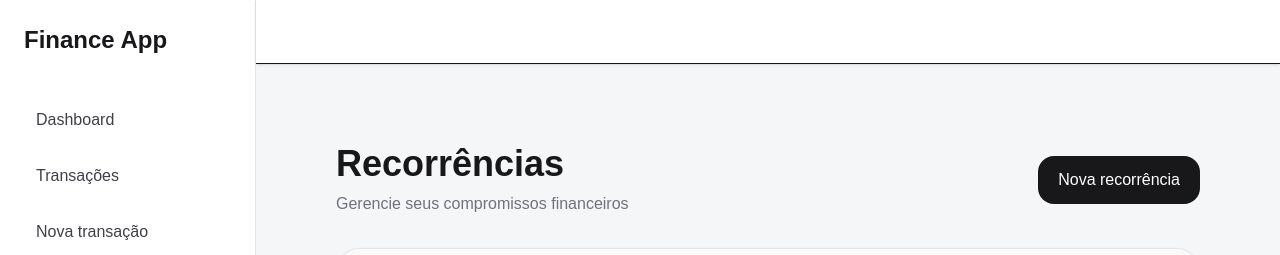
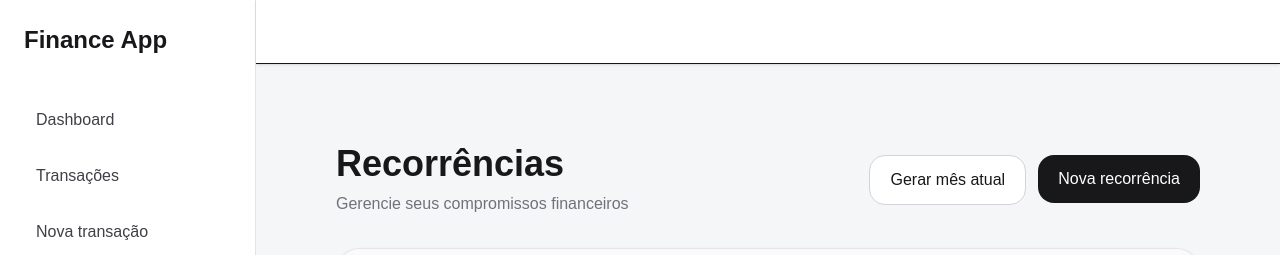
Before and after one commit to matheuslauffer/finance-app, a Next.js app: page /recurring-transactions in a window 1280 px wide. Shown: the top 255 px of the page. Built offline with nearby package versions, Linux system fonts and the light colour scheme; no server answers; the database is empty; sample sign-in values are in the browser's storage.

Commit message:
Add recurring transaction generation endpoint

```diff
--- a/app/(app)/recurring-transactions/page.tsx
+++ b/app/(app)/recurring-transactions/page.tsx
@@ -11,6 +11,10 @@ import Link from 'next/link';
 import {
   getRecurringTransactions,
 } from '@/services/recurring-transactions-service';
+
+import {
+  GenerateRecurringTransactionsButton,
+} from '@/app/components/generate-recurring-transactions-button';
 
 export default async function
 RecurringTransactionsPage() {
@@ -65,6 +69,14 @@ RecurringTransactionsPage() {
 
         </div>
 
+        <div className="
+          flex
+          items-start
+          gap-3
+        ">
+
+          <GenerateRecurringTransactionsButton />
+
           <Link
             href="
               /recurring-transactions/new
@@ -83,6 +95,8 @@ RecurringTransactionsPage() {
           >
             Nova recorrência
           </Link>
+
+        </div>
 
       </div>
 
--- /dev/null
+++ b/app/api/recurring-transactions/generate/route.ts
@@ -0,0 +1,81 @@
+import {
+  auth,
+} from '@clerk/nextjs/server';
+
+import {
+  getCurrentMonth,
+} from '@/lib/current-month';
+
+import {
+  generateRecurringTransactions,
+} from '@/services/generate-recurring-transactions-service';
+
+function
+normalizeMonth(
+  month?: string
+) {
+
+  if (
+    month
+    && /^\d{4}-\d{2}$/.test(
+      month
+    )
+  ) {
+
+    return month;
+  }
+
+  return getCurrentMonth()
+    .slice(
+      0,
+      7
+    );
+}
+
+export async function
+POST(
+  request: Request
+) {
+
+  const session =
+    await auth();
+
+  const userId =
+    session.userId;
+
+  if (!userId) {
+
+    return Response.json(
+      {
+        error:
+          'Unauthorized',
+      },
+
+      {
+        status: 401,
+      }
+    );
+  }
+
+  const body =
+    await request
+      .json()
+      .catch(
+        () => ({})
+      );
+
+  const month =
+    normalizeMonth(
+      body.month
+    );
+
+  const result =
+    await generateRecurringTransactions(
+      userId,
+      month
+    );
+
+  return Response.json(
+    result
+  );
+}
--- /dev/null
+++ b/app/components/generate-recurring-transactions-button.tsx
@@ -0,0 +1,136 @@
+'use client';
+
+import {
+  useState,
+} from 'react';
+
+import {
+  useRouter,
+} from 'next/navigation';
+
+export function
+GenerateRecurringTransactionsButton() {
+
+  const router =
+    useRouter();
+
+  const [
+    isGenerating,
+    setIsGenerating,
+  ] = useState(false);
+
+  const [
+    feedback,
+    setFeedback,
+  ] = useState<string | null>(
+    null
+  );
+
+  async function
+  handleGenerate() {
+
+    setIsGenerating(
+      true
+    );
+
+    setFeedback(
+      null
+    );
+
+    const response =
+      await fetch(
+        '/api/recurring-transactions/generate',
+        {
+          method:
+            'POST',
+
+          headers: {
+            'Content-Type':
+              'application/json',
+          },
+
+          body:
+            JSON.stringify({}),
+        }
+      );
+
+    if (!response.ok) {
+
+      setFeedback(
+        'Não foi possível gerar as recorrências.'
+      );
+
+      setIsGenerating(
+        false
+      );
+
+      return;
+    }
+
+    const result =
+      await response.json();
+
+    setFeedback(
+      `${result.createdCount} criada(s), ${result.skippedCount} já existente(s).`
+    );
+
+    setIsGenerating(
+      false
+    );
+
+    router.refresh();
+  }
+
+  return (
+
+    <div className="
+      flex
+      flex-col
+      items-end
+      gap-2
+    ">
+
+      <button
+        type="button"
+
+        onClick={handleGenerate}
+
+        disabled={isGenerating}
+
+        className="
+          border
+          border-zinc-300
+          bg-white
+          text-zinc-900
+          px-5
+          py-3
+          rounded-2xl
+          hover:bg-zinc-50
+          transition
+          font-medium
+          disabled:opacity-60
+          disabled:cursor-not-allowed
+        "
+      >
+        {
+          isGenerating
+            ? 'Gerando...'
+            : 'Gerar mês atual'
+        }
+      </button>
+
+      {
+        feedback && (
+
+          <p className="
+            text-xs
+            text-zinc-500
+          ">
+            {feedback}
+          </p>
+        )
+      }
+
+    </div>
+  );
+}
```
Lines whose indentation alone changed are shown as unchanged.
